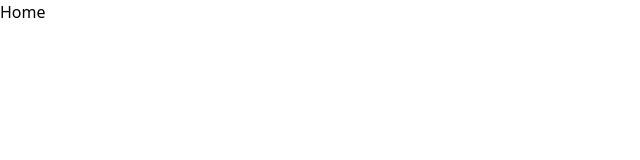
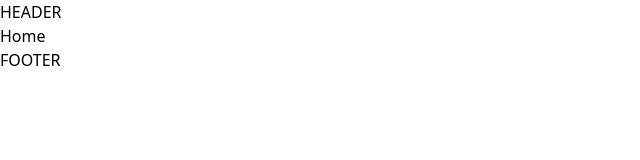
Before and after one commit to Ysk-b/micro-blog-u, a Next.js app: page / in a window 1280 px wide. Shown: the top 160 px of the page, without its empty margins (0-640 px from the left). Built offline with nearby package versions, Linux system fonts and the light colour scheme.

Commit message:
add: create Header component

```diff
--- /dev/null
+++ b/src/app/components/Molecules/Header.tsx
@@ -0,0 +1,23 @@
+import Link from 'next/link';
+import React from 'react';
+
+const Header = () => {
+  return (
+    <header className='py-5 px-10 border-b flex justify-between items-center'>
+      <div>
+        <h1 className='text-2xl font-extrabold'>
+          <Link href='/'>Next.js13 Blog</Link>
+        </h1>
+      </div>
+      <div>
+        <nav className='text-sm font-medium'>
+          <Link href='/articles/new' className='bg-orange-300 px-3 py-3 rounded-md'>
+            記事を書く
+          </Link>
+        </nav>
+      </div>
+    </header>
+  );
+};
+
+export default Header;
--- a/src/app/layout.tsx
+++ b/src/app/layout.tsx
@@ -1,11 +1,11 @@
-import "./styles/globals.css";
-import type { Metadata } from "next";
+import './styles/globals.css';
+import type { Metadata } from 'next';
 
-const siteName = "Micro-blog App";
-const description = "This is a micro-blog app generated by create next app";
+const siteName = 'Micro-blog App';
+const description = 'This is a micro-blog app generated by create next app';
 // FIX ME
 // 本番ドメインの指定
-const url = "";
+const url = '';
 
 export const metadata: Metadata = {
   title: {
@@ -18,15 +18,15 @@
     description,
     url,
     siteName,
-    locale: "ja_JP",
-    type: "website",
+    locale: 'ja_JP',
+    type: 'website',
   },
   twitter: {
-    card: "summary_large_image",
+    card: 'summary_large_image',
     title: siteName,
     description,
-    site: "@XのID",
-    creator: "@ Xアカウント",
+    site: '@XのID',
+    creator: '@ Xアカウント',
   },
   // Google Search Consoleの情報を記載
   verification: {
@@ -38,14 +38,14 @@
   },
 };
 
-export default function RootLayout({
-  children,
-}: {
-  children: React.ReactNode;
-}) {
+export default function RootLayout({ children }: { children: React.ReactNode }) {
   return (
-    <html lang="ja">
-      <body>{children}</body>
+    <html lang='ja'>
+      <body>
+        <header>HEADER</header>
+        {children}
+        <footer>FOOTER</footer>
+      </body>
     </html>
   );
 }
```
